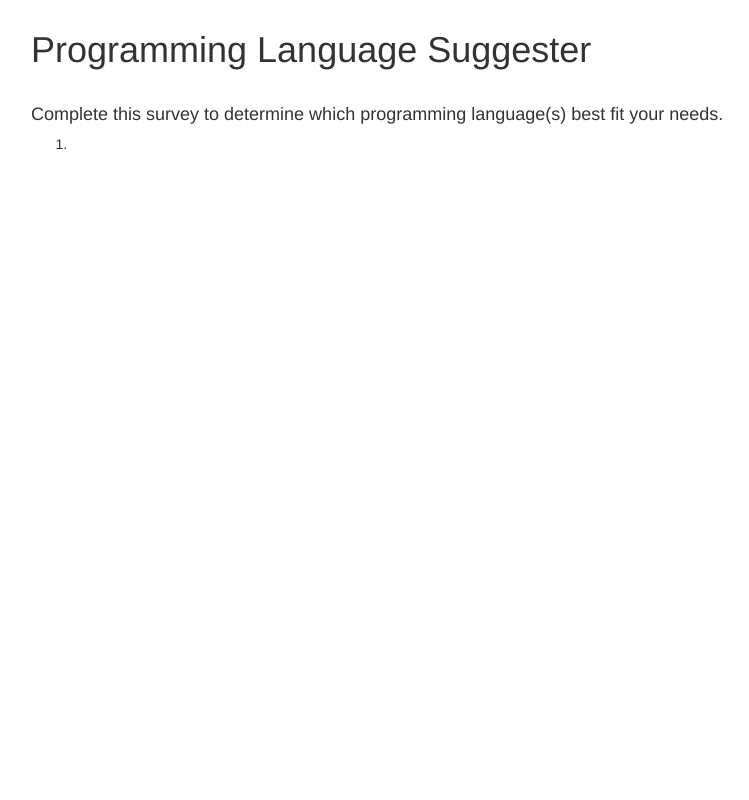
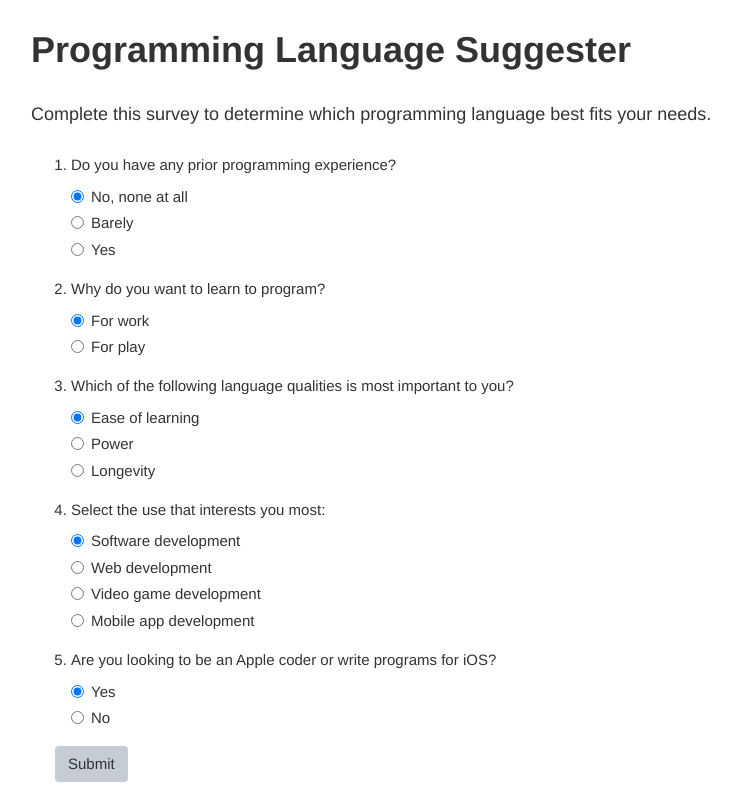
Before and after one commit to snbutters/language-suggester, a plain HTML site: page index.html in a window 1280 px wide. Shown: the whole page, without its empty margins (39-788 px from the left). Drawn offline with Linux system fonts and the light colour scheme.

Commit message:
add survey questions and radio buttons.

```diff
--- a/css/styles.css
+++ b/css/styles.css
@@ -1,4 +1,29 @@
 h1 {
   padding-top: 10px;
   padding-bottom: 25px;
+  font-weight: bold;
 }
+
+h4 {
+  padding-bottom: 12px;
+
+}
+li {
+  padding-top: 8px;
+  font-size: 15px;
+}
+
+.radio {
+  font-size: 15px;
+}
+
+.btn {
+  margin-top: 8px;
+  margin-left: 24px;
+  font-size: 15px;
+  background-color: rgb(197, 204, 211);
+}
+
+#result1, #result2, #result3, #result4  {
+  display: none;
+}
--- a/index.html
+++ b/index.html
@@ -11,9 +11,121 @@
     <div class="container">
       <h1>Programming Language Suggester</h1>
 
-      <h4>Complete this survey to determine which programming language(s) best fit your needs.</h4>
+      <h4>Complete this survey to determine which programming language best fits your needs.</h4>
 
       <form id="languages">
         <ol>
-          <li></li>
+          <li>Do you have any prior programming experience?</li>
+          <div class="radio">
+            <label>
+              <input type="radio" name="experience" value="no" checked>
+              No, none at all
+            </label>
+          </div>
+          <div class="radio">
+            <label>
+              <input type="radio" name="experience" value="barely">
+              Barely
+            </label>
+          </div>
+          <div class="radio">
+            <label>
+              <input type="radio" name="experience" value="yes">
+              Yes
+            </label>
+          </div>
+
+          <li>Why do you want to learn to program?</li>
+          <div class="radio">
+            <label>
+              <input type="radio" name="why" value="work" checked>
+              For work
+            </label>
+          </div>
+          <div class="radio">
+            <label>
+              <input type="radio" name="why" value="play">
+              For play
+            </label>
+          </div>
+
+          <li>Which of the following language qualities is most important to you?</li>
+          <div class="radio">
+            <label>
+              <input type="radio" name="quality" value="ease" checked>
+              Ease of learning
+            </label>
+          </div>
+          <div class="radio">
+            <label>
+              <input type="radio" name="quality" value="power">
+              Power
+            </label>
+          </div>
+          <div class="radio">
+            <label>
+              <input type="radio" name="quality" value="longevity">
+              Longevity
+            </label>
+          </div>
+
+          <li>Select the use that interests you most:</li>
+          <div class="radio">
+            <label>
+              <input type="radio" name="use" value="software" checked>
+              Software development
+            </label>
+          </div>
+          <div class="radio">
+            <label>
+              <input type="radio" name="use" value="web">
+              Web development
+            </label>
+          </div>
+          <div class="radio">
+            <label>
+              <input type="radio" name="use" value="video-game">
+              Video game development
+            </label>
+          </div>
+          <div class="radio">
+            <label>
+              <input type="radio" name="use" value="mobile-app">
+              Mobile app development
+            </label>
+          </div>
+
+          <li>Are you looking to be an Apple coder or write programs for iOS?</li>
+          <div class="radio">
+            <label>
+              <input type="radio" name="apple" value="yes" checked>
+              Yes
+            </label>
+          </div>
+          <div class="radio">
+            <label>
+              <input type="radio" name="apple" value="no">
+              No
+            </label>
+          </div>
         </ol>
+
+        <button type="submit" class="btn">Submit</button>
+      </form>
+
+      <div id="result1">
+        <h4>Python</h4>
+      </div>
+      <div id="result2">
+        <h4>Java</h4>
+      </div>
+      <div id="result3">
+        <h4>C++</h4>
+      </div>
+      <div id="result4">
+        <h4>Swift</h4>
+      </div>
+
+    </div>
+  </body>
+</html>
--- a/js/scripts.js
+++ b/js/scripts.js
@@ -1,2 +1,10 @@
 $(document).ready(function() {
   $("form#languages").submit(function(event) {
+
+
+
+
+
+    event.preventDefault();
+  });
+});
```
